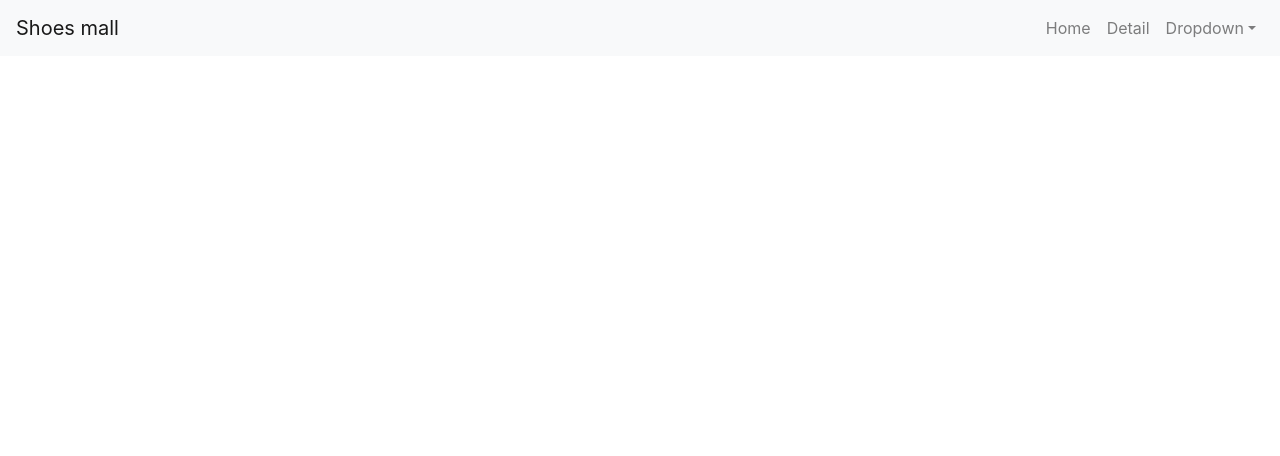
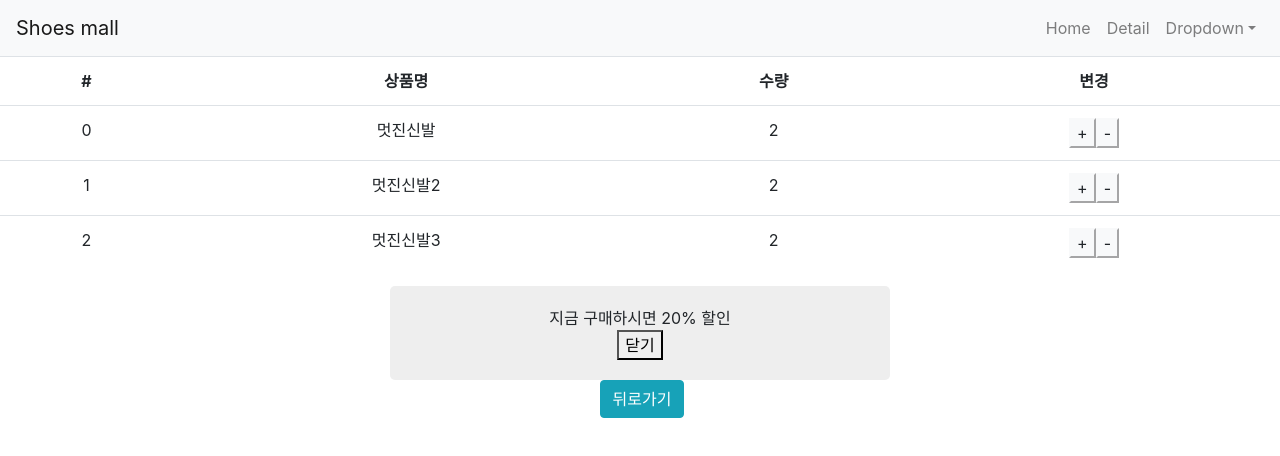
Before and after one commit to lucia8918/react-shop, a React (Create React App) app: page /cart in a window 1280 px wide. Shown: the top 456 px of the page. Built offline with nearby package versions, Linux system fonts and the light colour scheme.

Commit message:
Use Redux and cart page create

```diff
--- a/package.json
+++ b/package.json
@@ -12,9 +12,11 @@
     "react": "^17.0.1",
     "react-bootstrap": "^1.4.0",
     "react-dom": "^17.0.1",
+    "react-redux": "^7.2.2",
     "react-router-dom": "^5.2.0",
     "react-scripts": "4.0.1",
     "react-transition-group": "^4.4.1",
+    "redux": "^4.0.5",
     "styled-components": "^5.2.1",
     "web-vitals": "^0.2.4"
   },
--- a/src/App.js
+++ b/src/App.js
@@ -1,9 +1,11 @@
 import "./App.css";
-import React, { useState, Suspense, lazy } from "react";
+import React, { useState } from "react";
 import { Button, Jumbotron, Nav, Navbar, NavDropdown } from "react-bootstrap";
 import Data from "./data";
 import Product from "./components/Product";
 import Detail from "./components/Detail";
+import Cart from "./components/Cart";
+
 import axios from "axios";
 import { Link, Route, Switch } from "react-router-dom";
 
@@ -39,7 +41,7 @@ function App() {
   return (
     <div className="App">
       <Navbar bg="light" expand="lg">
-        <Navbar.Brand href="#home">Shoes mall</Navbar.Brand>
+        <Navbar.Brand href="/">Shoes mall</Navbar.Brand>
         <Navbar.Toggle aria-controls="basic-navbar-nav" />
         <Navbar.Collapse id="basic-navbar-nav">
           <Nav className="ml-auto">
@@ -63,7 +65,6 @@ function App() {
           </Nav>
         </Navbar.Collapse>
       </Navbar>
-
       {/* Switch : 라우터중에 가장 먼저 매칭되는거 선택해주세요.*/}
       <Switch>
         <Route exact path="/">
@@ -113,12 +114,17 @@ function App() {
           </div>
         </Route>
 
-        <StocksContext.Provider value={stocks}>
-          <Route path="/detail/:id">
+        <Route path="/detail/:id">
+          <StocksContext.Provider value={stocks}>
             <Detail shoes={shoes} stocks={stocks} stocks변경={stocks변경} />
-          </Route>
-        </StocksContext.Provider>
-        <Route path="/:id">
+          </StocksContext.Provider>
+        </Route>
+
+        <Route path="/cart">
+          <Cart />
+        </Route>
+
+        <Route path="/*">
           <div>잘못된 접근 입니다.</div>
         </Route>
       </Switch>
--- /dev/null
+++ b/src/components/Cart.js
@@ -0,0 +1,83 @@
+import React from "react";
+import { Table } from "react-bootstrap";
+import { connect } from "react-redux";
+import { useHistory } from "react-router-dom";
+
+function Cart(props) {
+  let history = useHistory();
+  return (
+    <div>
+      <Table responsive>
+        <tr>
+          <th>#</th>
+          <th>상품명</th>
+          <th>수량</th>
+          <th>변경</th>
+        </tr>
+        {props.state.map((item) => {
+          return (
+            <tr key={item.id}>
+              <td>{item.id}</td>
+              <td>{item.name}</td>
+              <td>{item.quan}</td>
+              <td>
+                <button
+                  className="btn-light"
+                  onClick={() => {
+                    props.dispatch({
+                      type: "수량증가",
+                      payload: { id: item.id },
+                    });
+                  }}
+                >
+                  +
+                </button>
+                <button
+                  className="btn-light"
+                  onClick={() => {
+                    props.dispatch({
+                      type: "수량감소",
+                      payload: { id: item.id },
+                    });
+                  }}
+                >
+                  -
+                </button>
+              </td>
+            </tr>
+          );
+        })}
+      </Table>
+      {props.alert열렸니 === true ? (
+        <div className="my-alert">
+          <p>지금 구매하시면 20% 할인</p>
+          <button
+            onClick={() => {
+              props.dispatch({ type: "alert닫기" });
+            }}
+          >
+            닫기
+          </button>
+        </div>
+      ) : null}
+
+      <button
+        className="btn btn-info ml-1"
+        onClick={() => {
+          history.goBack();
+        }}
+      >
+        뒤로가기
+      </button>
+    </div>
+  );
+}
+
+// Redux store에서 데이터를 가져와서, props로 만들어주는 함수
+function state를props화(state) {
+  return { state: state.reducer, alert열렸니: state.장바구니alertReducer };
+}
+
+export default connect(state를props화)(Cart);
+
+//export default Cart;
--- a/src/components/Detail.js
+++ b/src/components/Detail.js
@@ -1,6 +1,6 @@
 import React, { useContext, useEffect, useState } from "react";
 import { useHistory, useParams } from "react-router-dom";
-import { Nav } from "react-bootstrap";
+import { Nav, Form } from "react-bootstrap";
 import styled from "styled-components";
 import "../css/Detail.scss";
 import Stock from "./Stock";
@@ -8,6 +8,7 @@ import TabContent from "./TabContent";
 
 import { StocksContext } from "../App";
 import { CSSTransition } from "react-transition-group";
+import { connect } from "react-redux";
 
 // Life Cycle Hook 옛날에는 이렇게 component 생명 주기 관리.
 // 생성, 재랜더링, 삭제
@@ -35,6 +36,7 @@ function Detail(props) {
   let stocks = useContext(StocksContext);
   let [누른탭, 누른탭변경] = useState(0);
   let [스위치, 스위치변경] = useState(false);
+  let [구매수량, 구매수량변경] = useState(1);
 
   let changeValue = (e) => {
     입력값변경(e.target.value);
@@ -95,12 +97,47 @@ function Detail(props) {
           <p>{shoe.content}</p>
           <p>{shoe.price}</p>
           <Stock stock={stocks[shoe.id]}></Stock>
+
+          <Form>
+            <Form.Group controlId="exampleForm.SelectCustom">
+              <Form.Label>수량 선택: {구매수량}</Form.Label>
+              <Form.Control
+                as="select"
+                custom
+                onChange={(e) => {
+                  구매수량변경(e.target.value);
+                }}
+              >
+                <option selected>1</option>
+                <option>2</option>
+                <option>3</option>
+                <option>4</option>
+                <option>5</option>
+              </Form.Control>
+            </Form.Group>
+          </Form>
+
+          {/*>>> context api 사용시*/}
+          {/*<button*/}
+          {/*  className="btn btn-danger"*/}
+          {/*  onClick={() => {*/}
+          {/*    let newArray = [...stocks];*/}
+          {/*    newArray[shoe.id]--;*/}
+          {/*    props.stocks변경(newArray);*/}
+          {/*  }}*/}
+          {/*>*/}
+          {/*  주문하기*/}
+          {/*</button>*/}
+
+          {/*>>> 리덕스 사용시*/}
           <button
             className="btn btn-danger"
             onClick={() => {
-              let newArray = [...stocks];
-              newArray[shoe.id]--;
-              props.stocks변경(newArray);
+              props.dispatch({
+                type: "항목추가",
+                payload: { id: shoe.id, name: shoe.title, quan: 구매수량 },
+              });
+              history.push("/cart");
             }}
           >
             주문하기
@@ -167,4 +204,10 @@ function Detail(props) {
   );
 }
 
-export default Detail;
+// Redux store에서 데이터를 가져와서, props로 만들어주는 함수
+function state를props화(state) {
+  console.log(state);
+  return { 장바구니state: state.reducer };
+}
+
+export default connect(state를props화)(Detail);
--- a/src/index.js
+++ b/src/index.js
@@ -1,20 +1,75 @@
-import React from 'react'
-import ReactDOM from 'react-dom'
-import './index.css'
-import App from './App'
-import reportWebVitals from './reportWebVitals'
-import { BrowserRouter } from 'react-router-dom'
+import React from "react";
+import ReactDOM from "react-dom";
+import "./index.css";
+import App from "./App";
+import reportWebVitals from "./reportWebVitals";
+import { BrowserRouter } from "react-router-dom";
+import { Provider } from "react-redux";
+import { combineReducers, createStore } from "redux";
+
+let 장바구니alert초기값 = true;
+
+function 장바구니alertReducer(state = 장바구니alert초기값, 액션) {
+  if (액션.type == "alert닫기") {
+    state = false;
+  }
+  return state;
+}
+
+let 장바구니초기값 = [
+  { id: 0, name: "멋진신발", quan: 2 },
+  { id: 1, name: "멋진신발2", quan: 2 },
+  { id: 2, name: "멋진신발3", quan: 2 },
+];
+
+function reducer(state = 장바구니초기값, 액션) {
+  if (액션.type === "항목추가") {
+    let copy = [...state];
+    let id = 액션.payload.id;
+
+    // 이미 장바구니에 존재 하는 상품의 경우
+    let find = copy.find((item) => item.id == id);
+    if (find) {
+      find.quan += Number(액션.payload.quan);
+    } else {
+      copy.push(액션.payload);
+    }
+
+    return copy;
+  } else if (액션.type === "수량증가") {
+    let id = 액션.payload.id;
+    let newArray = [...state];
+    newArray.find((item) => item.id == id).quan++;
+
+    return newArray;
+  } else if (액션.type === "수량감소") {
+    let newArray = [...state];
+    let id = 액션.payload.id;
+    let newQuantity = newArray.find((item) => item.id == id).quan;
+
+    if (newQuantity > 0) newQuantity--;
+    newArray.find((item) => item.id == id).quan = newQuantity;
+
+    return newArray;
+  } else {
+    return state;
+  }
+}
+
+let store = createStore(combineReducers({ reducer, 장바구니alertReducer }));
 
 ReactDOM.render(
   <React.StrictMode>
     <BrowserRouter>
-      <App/>
+      <Provider store={store}>
+        <App />
+      </Provider>
     </BrowserRouter>
   </React.StrictMode>,
-  document.getElementById('root')
-)
+  document.getElementById("root")
+);
 
 // If you want to start measuring performance in your app, pass a function
 // to log results (for example: reportWebVitals(console.log))
 // or send to an analytics endpoint. Learn more: https://bit.ly/CRA-vitals
-reportWebVitals()
+reportWebVitals();
```
Also changed, not shown: 2 other files (tests, documents, lock files or other folders).
